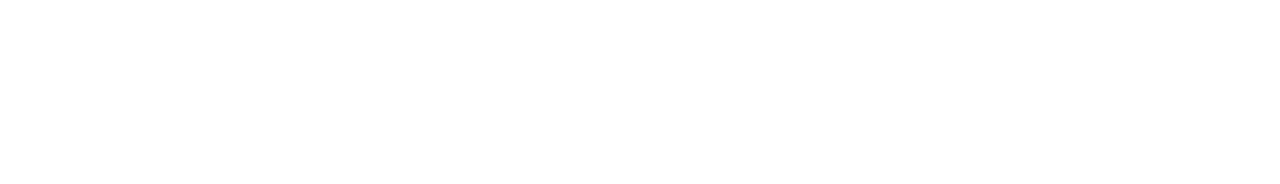
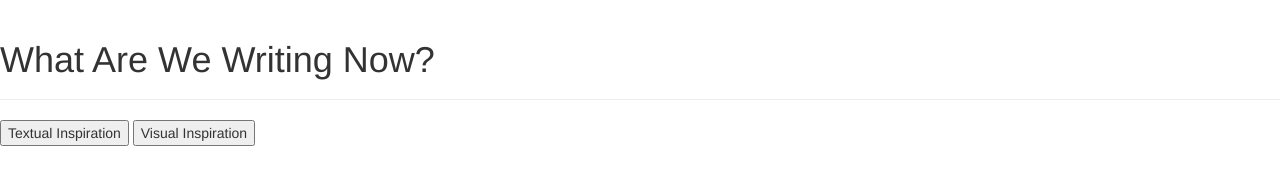
Before and after one commit to SandySandySand/final-project-cs3041-CSW, a plain HTML site: page index.html in a window 1280 px wide. Drawn offline with nearby package versions, Linux system fonts and the light colour scheme.

Commit message:
index framework created

```diff
--- a/index.html
+++ b/index.html
@@ -11,14 +11,24 @@
   <head>
     <meta charset="utf-8">
     <meta name="viewport" content="width=device-width, initial-scale=1">
+
     <link rel="stylesheet" href="https://maxcdn.bootstrapcdn.com/bootstrap/3.4.1/css/bootstrap.min.css">
     <script src="https://ajax.googleapis.com/ajax/libs/jquery/3.5.1/jquery.min.js"></script>
     <script src="https://maxcdn.bootstrapcdn.com/bootstrap/3.4.1/js/bootstrap.min.js"></script>
+    <style src = "style.css"></style> <!--My own style sheeting-->
+
     <title>What Are We Writing Now?</title>
   </head>
 
   <body>
+    <div class="page-header">
+      <h1>What Are We Writing Now?</h1>
+    </div>
 
+    <div class="container-sm">
+      <button>Textual Inspiration</button>
+      <button>Visual Inspiration</button>
+    </div>
   </body>
 
 </html>
```
Also changed, not shown: style.css (added).
